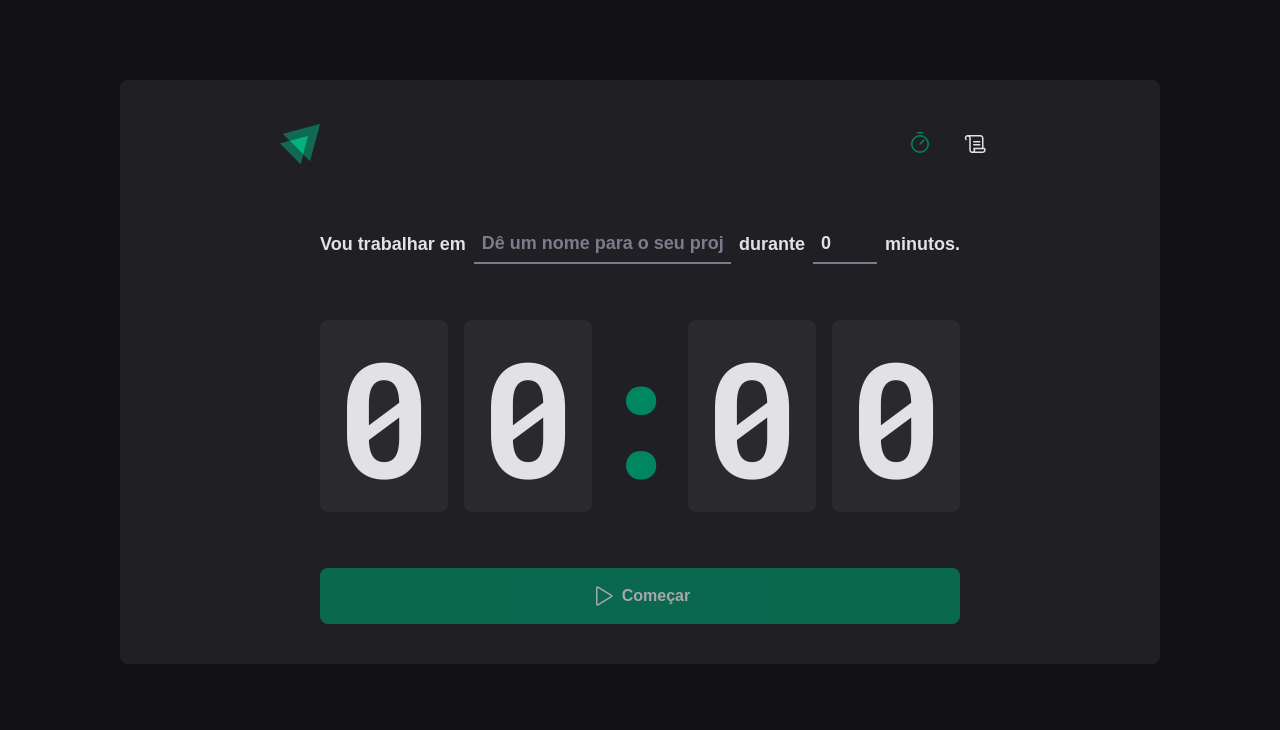
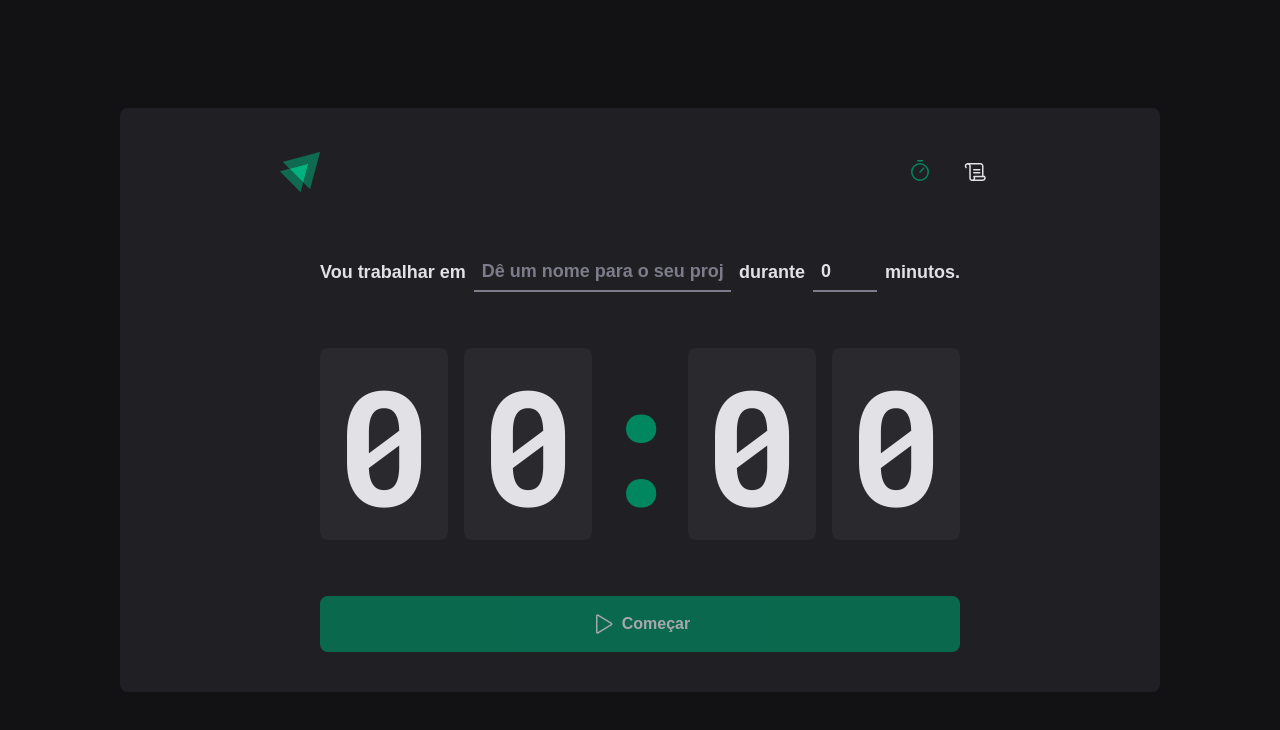
Before and after one commit to capelaum/02_ignite_timer, a React (Vite) app: page / in a window 1280 px wide. Shown: the top 730 px of the page. Built offline with nearby package versions, Linux system fonts and the light colour scheme.

Commit message:
🎨 updates

```diff
--- a/src/contexts/CyclesContext.tsx
+++ b/src/contexts/CyclesContext.tsx
@@ -55,7 +55,7 @@ export function CyclesContextProvider({
       }
 
       return {
-        cycles: [],
+        cycles: [] as Cycle[],
         activeCycleId: null
       }
     }
--- a/src/styles/global.ts
+++ b/src/styles/global.ts
@@ -14,13 +14,15 @@ export const GlobalStyle = createGlobalStyle`
   }
 
   body {
+    color: ${(props) => props.theme['gray-300']};
     background: ${(props) => props.theme['gray-900']};
-    color: ${(props) => props.theme['gray-300']};
+
     -webkit-font-smoothing: antialiased;
 
     display: flex;
     flex-direction: column;
     align-items: center;
+    justify-content: center;
 
     min-height: 100vh;
   }
```
